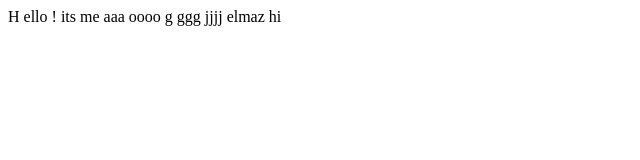
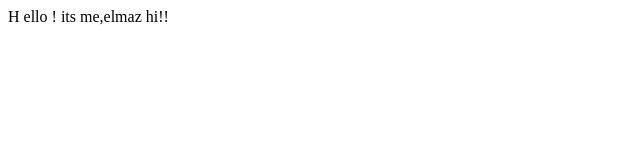
Before and after one commit to 9elmaz9/genius, a plain HTML site: page index.html in a window 1280 px wide. Shown: the whole page, without its empty margins (0-640 px from the left). Drawn offline with Linux system fonts and the light colour scheme.

Commit message:
Add files via upload

```diff
--- a/index.html
+++ b/index.html
@@ -7,6 +7,6 @@
     <title>Document</title>
   </head>
   <body>
-    H ello ! its me aaa oooo g ggg jjjj elmaz hi
+    H ello ! its me,elmaz hi!!
   </body>
 </html>
```
